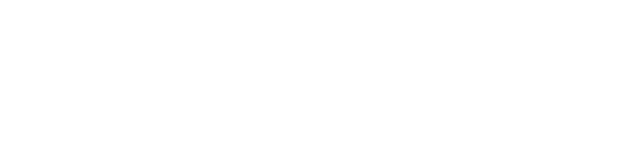
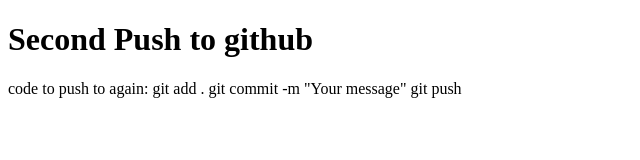
Before and after one commit to spartha343/myFirstRepository, a plain HTML site: page myFile.html in a window 1280 px wide. Shown: the whole page, without its empty margins (0-640 px from the left). Drawn offline with Linux system fonts and the light colour scheme.

Commit message:
My second commit in Github

```diff
--- a/myFile.html
+++ b/myFile.html
@@ -7,6 +7,13 @@
     <title>My First Github Repository</title>
 </head>
 <body>
+    <h1>Second Push to github</h1>
+    <div>
+        code to push to again:
 
+        git add .
+        git commit -m "Your message"
+        git push
+    </div>
 </body>
 </html>
```
